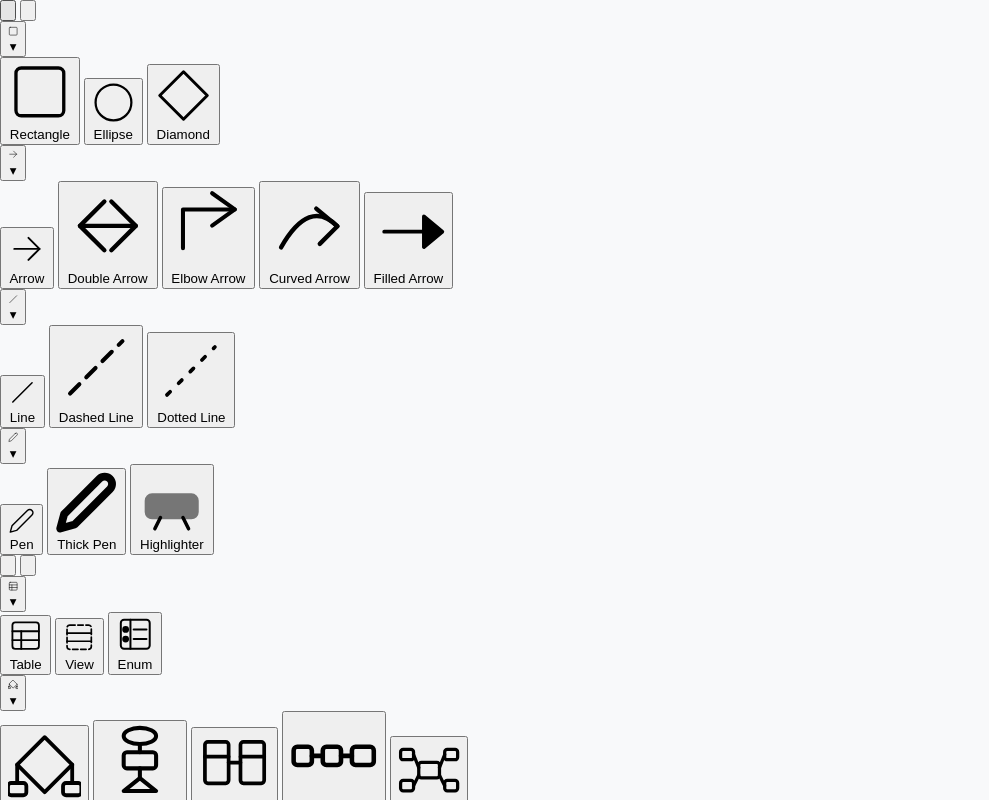
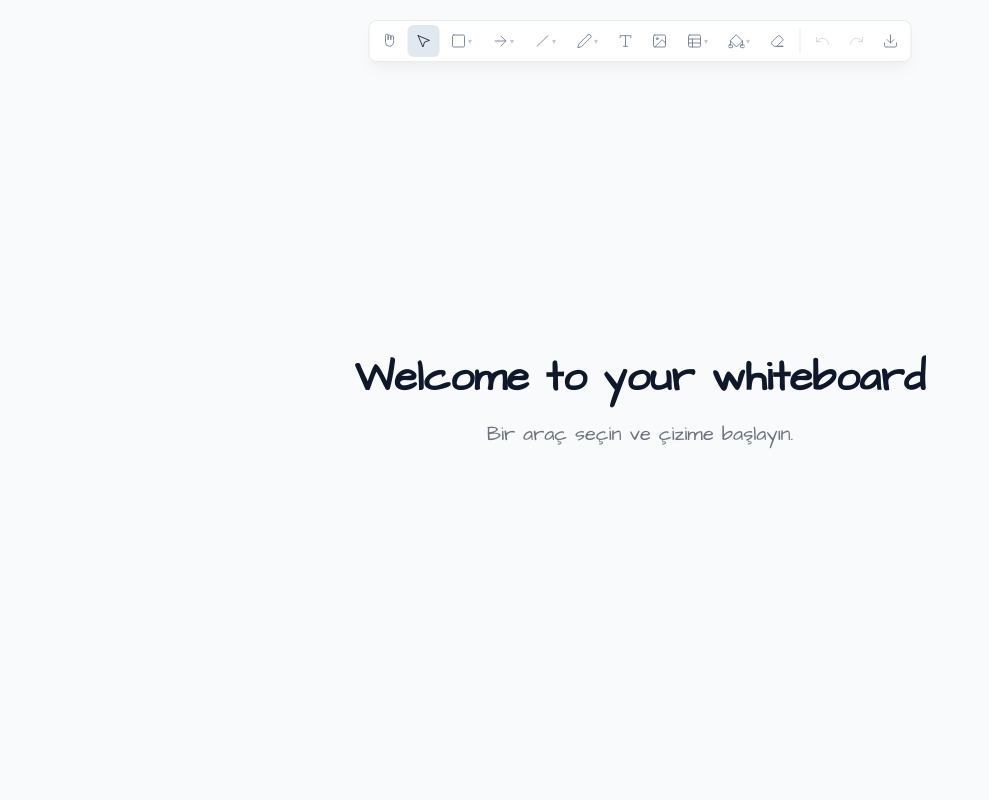
Before and after one commit to ismailocal/tahta.js, a React (Vite) app: page / in a window 1280 px wide. Shown: the whole page, without its empty margins (0-989 px from the left). Built offline with nearby package versions, Linux system fonts and the light colour scheme.

Commit message:
feat: import global styles and add Google Fonts to tahta-shell

```diff
--- a/src/index.ts
+++ b/src/index.ts
@@ -5,6 +5,8 @@ import { InputManager } from './canvas/InputManager';
 import { createWhiteboardAPI } from './core/StoreAPI';
 import { renderScene, clearRendererState } from './rendering/Renderer';
 import { clearImageCache } from './plugins/ImagePlugin';
+
+import './styles.css';
 
 import { SelectTool } from './tools/SelectTool';
 import { HandTool } from './tools/HandTool';
--- a/src/main.tsx
+++ b/src/main.tsx
@@ -1,6 +1,7 @@
 import React from 'react';
 import { createRoot } from 'react-dom/client';
 import App from './App';
+import './styles.css';
 
 // Preload handwriting font so canvas ctx.font renders correctly from the start
 document.fonts.load("20px 'Architects Daughter'");
--- a/src/styles.css
+++ b/src/styles.css
@@ -1,6 +1,5 @@
 /* tahta.js canvas styles - scoped to .tahta-shell to avoid leaking into host app */
-/* @import "tailwindcss" and Google Fonts are handled by the host application */
-
+@import url('https://fonts.googleapis.com/css2?family=Architects+Daughter&family=Inter:wght@400;500;600&display=swap');
 
 .tahta-shell {
   font-family: Inter, ui-sans-serif, system-ui, -apple-system, BlinkMacSystemFont, 'Segoe UI', sans-serif;
```
